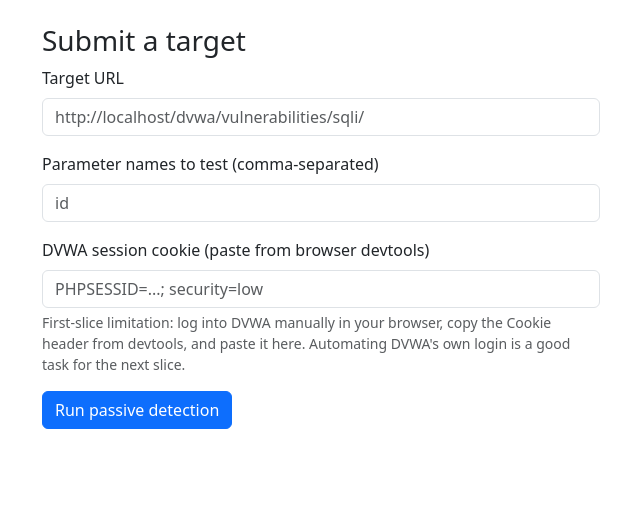
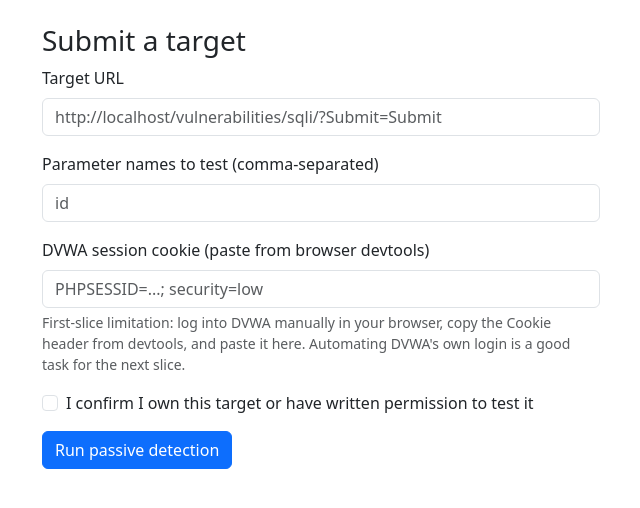
Before and after one commit to Ty999ll/IS-project-II, a Flask app: page /scan/new in a window 1280 px wide. Shown: the part 56-564 px from the top of the page, without its empty margins (40-680 px from the left). Run offline with Flask 3, Linux system fonts and the light colour scheme; a user stored in the database is signed in; tables that the repository leaves empty hold one stand-in row (values such as "Sample post").

Commit message:
added scan form

```diff
--- a/app/sandbox/evaluation.py
+++ b/app/sandbox/evaluation.py
@@ -3,7 +3,7 @@
 
 Honesty note: this is a naive text heuristic, not a real static analyzer or
 AST parser. It cannot execute or truly verify the submitted code — that's
-what the live re-test step (verification.py) is for. This function only
+what the live re-test step (in sandbox/routes.py) is for. This function only
 gates whether it's worth spending a live request on: it looks for the
 *absence* of raw string-concatenation patterns around the parameter and
 the *presence* of a placeholder/binding style. A determined developer could
--- a/app/sandbox/routes.py
+++ b/app/sandbox/routes.py
@@ -41,8 +41,11 @@
 def challenge(finding_id):
     finding = VulnerabilityFinding.query.get_or_404(finding_id)
     target = finding.scan_target
+    if target.initiator.org_id != current_user.org_id:
+        flash("You can only open challenges for findings from your own organization.", "error")
+        return redirect(url_for("sandbox.challenge_list"))
 
-    ch = TrainingChallenge.query.filter_by(finding_id=finding_id).first()
+    ch =TrainingChallenge.query.filter_by(finding_id=finding_id).first()
     # Simplification: one challenge per finding, not per (finding, developer) pair —
     # if two developers open the same finding they'll share and overwrite the same
     # attempt. Fine for a first-slice single-developer demo; worth splitting out
--- a/app/scan/routes.py
+++ b/app/scan/routes.py
@@ -32,6 +32,11 @@
         raw_params = request.form.get("parameters", "").strip()
         cookie_header = request.form.get("cookie", "").strip() or None
         param_names = [p.strip() for p in raw_params.split(",") if p.strip()]
+
+        # Server-side check too — the HTML `required` attribute alone can be bypassed.
+        if request.form.get("authorized") != "yes":
+            flash("Confirm you own this target or have written permission to test it.", "error")
+            return render_template("new_scan.html")
 
         if not url or not param_names:
             flash("A target URL and at least one parameter name are required.", "error")
@@ -68,5 +73,8 @@
 @login_required
 def results(scan_id):
     target = ScanTarget.query.get_or_404(scan_id)
+    if target.initiator.org_id != current_user.org_id:
+        flash("You can only view scans from your own organization.", "error")
+        return redirect(url_for("scan.dashboard"))
     findings = VulnerabilityFinding.query.filter_by(scan_id=scan_id).all()
     return render_template("results.html", target=target, findings=findings)
--- a/app/templates/new_scan.html
+++ b/app/templates/new_scan.html
@@ -5,7 +5,7 @@
 <form method="post" class="col-md-6">
   <div class="mb-3">
     <label class="form-label">Target URL</label>
-    <input class="form-control" name="url" placeholder="http://localhost/dvwa/vulnerabilities/sqli/" required>
+    <input class="form-control" name="url" placeholder="http://localhost/vulnerabilities/sqli/?Submit=Submit" required>
   </div>
   <div class="mb-3">
     <label class="form-label">Parameter names to test (comma-separated)</label>
@@ -20,6 +20,12 @@
       task for the next slice.
     </div>
   </div>
+  <div class="mb-3 form-check">
+    <input class="form-check-input" type="checkbox" name="authorized" id="authorized" value="yes" required>
+    <label class="form-check-label" for="authorized">
+      I confirm I own this target or have written permission to test it
+    </label>
+  </div>
   <button class="btn btn-primary">Run passive detection</button>
 </form>
 {% endblock %}
```
Also changed, not shown: app/report/generator.py (+5 -5 lines), README.md.
